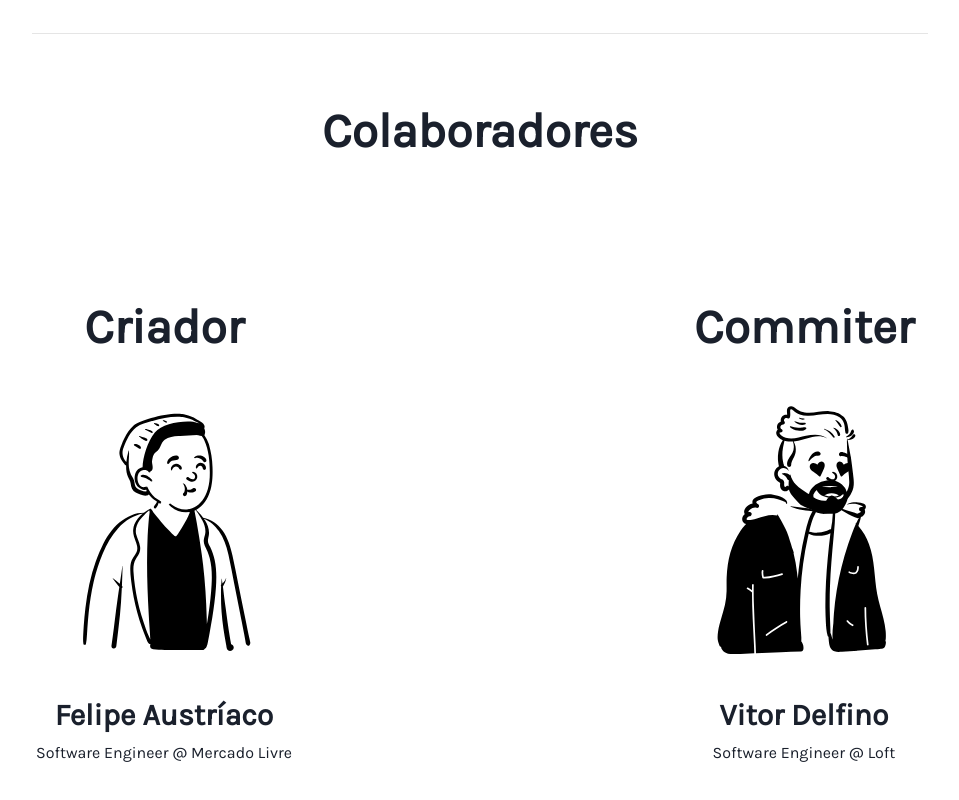
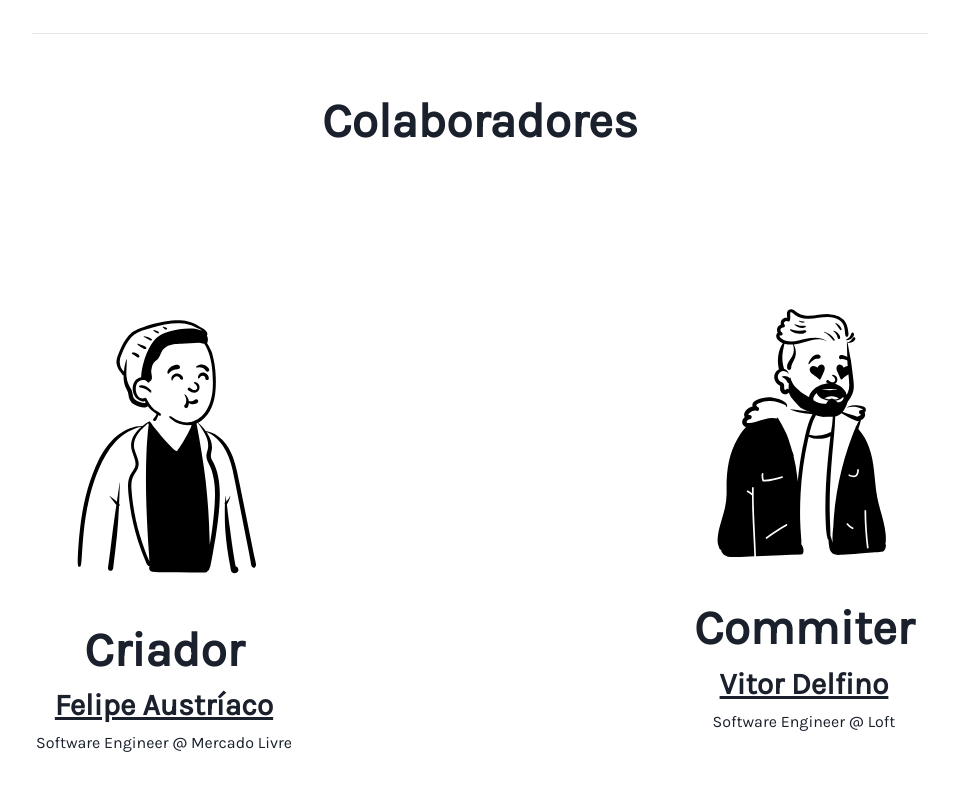
Before and after one commit to w1redl4in/git-emoji-cli-landing-page, a Next.js app: page / in a window 1280 px wide. Shown: the part 3166-3966 px from the top of the page, without its empty margins (160-1119 px from the left). Built offline with nearby package versions, Linux system fonts and the light colour scheme; a web font is replaced by a local one.

Commit message:
refactor(collaborators): :recycle: using array structure

```diff
--- a/src/common/collaborators/index.tsx
+++ b/src/common/collaborators/index.tsx
@@ -1,6 +1,29 @@
-import { Flex, Heading, Image, Text, VStack } from "@chakra-ui/react";
+import { Flex, Heading, Image, Link, Text, VStack } from "@chakra-ui/react";
+import { useMemo } from "react";
 
 export function Collaborators() {
+  const collaborators = useMemo(
+    () => [
+      {
+        name: "Felipe Austríaco",
+        type: "Criador",
+        company: "Software Engineer @ Mercado Livre",
+        peep: "felipe.svg",
+        peepAlt: "Um peep que representa o Felipe",
+        link: "https://felipeaustriaco.dev",
+      },
+      {
+        name: "Vitor Delfino",
+        type: "Commiter",
+        company: "Software Engineer @ Loft",
+        peep: "vitao.svg",
+        peepAlt: "Um peep que representa o Vitor",
+        link: "https://vitordelfino.dev",
+      },
+    ],
+    []
+  );
+
   return (
     <Flex
       minH="100vh"
@@ -10,20 +33,29 @@ export function Collaborators() {
     >
       <Heading fontSize="5xl">Colaboradores</Heading>
 
-      <Flex w="100%" justifyContent="space-around" flexWrap="wrap">
-        <VStack>
-          <Heading fontSize="5xl">Criador</Heading>
-          <Image src="felipe.svg" alt="On Peeps de mim" />
-          <Heading fontSize="3xl">Felipe Austríaco</Heading>
-          <Text>Software Engineer @ Mercado Livre</Text>
-        </VStack>
-
-        <VStack>
-          <Heading fontSize="5xl">Commiter</Heading>
-          <Image src="vitao.svg" alt="On Peeps de mim" />
-          <Heading fontSize="3xl"> Vitor Delfino</Heading>
-          <Text>Software Engineer @ Loft</Text>
-        </VStack>
+      <Flex mb="5" w="100%" justifyContent="space-around" flexWrap="wrap">
+        {collaborators.map((collaborator) => (
+          <VStack key={collaborator.name}>
+            <Image
+              maxW="20rem"
+              w="100%"
+              h="auto"
+              src={collaborator.peep}
+              alt={collaborator.peepAlt}
+            />
+            <Heading fontSize="5xl">{collaborator.type}</Heading>
+            <Heading fontSize="3xl">
+              <Link
+                textDecor="underline"
+                href={collaborator.link}
+                target="_blank"
+              >
+                {collaborator.name}
+              </Link>
+            </Heading>
+            <Text>{collaborator.company}</Text>
+          </VStack>
+        ))}
       </Flex>
     </Flex>
   );
```
